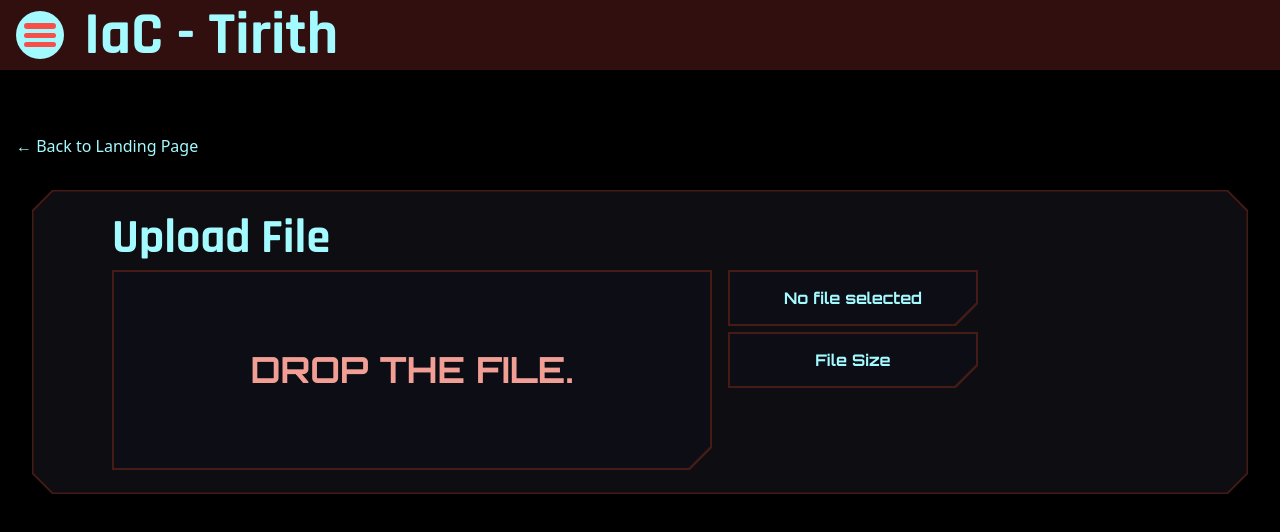
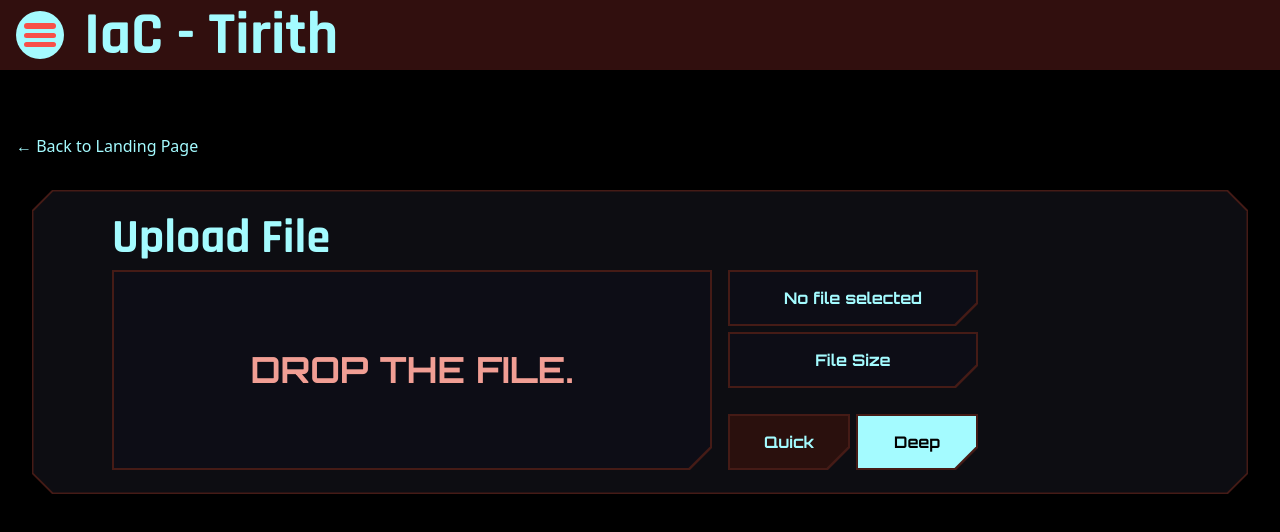
Before and after one commit to RedCyberThreat/tirith_iac_project, a React (Vite) app: page /report in a window 1280 px wide. Shown: the top 532 px of the page. Built offline with nearby package versions, Linux system fonts and the light colour scheme.

Commit message:
Complete Upload File section

```diff
--- a/src/components/layout/JaggedBox.tsx
+++ b/src/components/layout/JaggedBox.tsx
@@ -1,12 +1,21 @@
 import React from "react";
 
-interface JaggedBoxProps {
+// The props interface now includes 'innerClassName' and extends standard HTML div attributes
+// to allow passing event handlers like onClick, onDragOver, etc.
+interface JaggedBoxProps extends React.HTMLAttributes<HTMLDivElement> {
   children: React.ReactNode;
   className?: string;
   type?: string;
+  innerClassName?: string; // This new prop is for styling the inner background
 }
 
-function JaggedBox({ children, className = "", type }: JaggedBoxProps) {
+function JaggedBox({
+  children,
+  className = "",
+  type,
+  innerClassName, // Destructure the new prop
+  ...props // Capture any other passed props (like event handlers)
+}: JaggedBoxProps) {
   const cutSize = "22px";
   const borderWidth = "2px";
   const diagonalInset = `calc(${borderWidth} * 0.75)`;
@@ -28,7 +37,9 @@ function JaggedBox({ children, className = "", type }: JaggedBoxProps) {
   )`;
 
   return (
-    <div className={`grid ${className}`}>
+    // Spread the captured props onto the main grid container.
+    // This makes the component accept event handlers.
+    <div className={`grid ${className}`} {...props}>
       <div
         className={`${
           type === "lighter" ? "bg-[#652821]" : "bg-tertiary-red"
@@ -36,7 +47,9 @@ function JaggedBox({ children, className = "", type }: JaggedBoxProps) {
         style={{ clipPath: outerClipPath }}
       ></div>
       <div
-        className="bg-lighter-black [grid-area:1/1]"
+        // The inner background now uses 'innerClassName'. If it's not provided,
+        // it falls back to the default 'bg-lighter-black'.
+        className={`[grid-area:1/1] ${innerClassName || "bg-lighter-black"}`}
         style={{ clipPath: innerClipPath }}
       ></div>
       <div className="relative [grid-area:1/1]">{children}</div>
--- a/src/pages/ReportPage.tsx
+++ b/src/pages/ReportPage.tsx
@@ -1,4 +1,4 @@
-import { useState, type DragEvent } from "react";
+import { useState, useRef, type DragEvent, type ChangeEvent } from "react";
 import "../App.css";
 import { Link } from "react-router-dom";
 import Header from "../components/layout/Header";
@@ -6,14 +6,41 @@ import JaggedBox from "../components/layout/JaggedBox";
 import SectionContainer from "../components/layout/SectionContainer";
 import VulnerabilityItem from "../components/layout/VulnerabilityItem";
 import Footer from "../components/layout/Footer";
+import { FaTimes } from "react-icons/fa";
 
 function ReportPage() {
   // State to hold the uploaded file object
   const [uploadedFile, setUploadedFile] = useState<File | null>(null);
   // State to manage the visual feedback on drag over
   const [isDragOver, setIsDragOver] = useState(false);
+  // State to manage the selected scan type, defaults to 'deep'
+  const [scanType, setScanType] = useState<"quick" | "deep">("deep");
+  // Ref for the hidden file input element
+  const fileInputRef = useRef<HTMLInputElement>(null);
 
-  // Prevents the default behavior of the browser when a file is dragged over
+  // This function is called when a file is selected, either by dropping or by clicking
+  const handleFileSelected = (file: File | null) => {
+    if (file && file.type === "application/json") {
+      setUploadedFile(file);
+      console.log("File selected:", file);
+      // Future analysis logic will go here
+    } else {
+      // You can add more robust error handling here if you like
+      alert("Please select a valid JSON file.");
+    }
+  };
+
+  // Resets the uploaded file state
+  const handleRemoveFile = (e: React.MouseEvent<HTMLButtonElement>) => {
+    e.stopPropagation(); // Prevents the file dialog from opening
+    setUploadedFile(null);
+    // Also reset the file input value so the same file can be re-uploaded
+    if (fileInputRef.current) {
+      fileInputRef.current.value = "";
+    }
+  };
+
+  // Prevents the default browser behavior when a file is dragged over
   const handleDragOver = (e: DragEvent<HTMLDivElement>) => {
     e.preventDefault();
     setIsDragOver(true);
@@ -29,14 +56,34 @@ function ReportPage() {
   const handleDrop = (e: DragEvent<HTMLDivElement>) => {
     e.preventDefault();
     setIsDragOver(false);
-    // Get the dropped files from the event
     const files = e.dataTransfer.files;
-    // If there's at least one file, set the first one to state
     if (files && files.length > 0) {
-      setUploadedFile(files[0]);
-      // Here you would typically trigger the file analysis
-      console.log("File dropped:", files[0]);
+      handleFileSelected(files[0]);
     }
+  };
+
+  // Triggers the hidden file input when the drop zone is clicked
+  const handleClick = () => {
+    fileInputRef.current?.click();
+  };
+
+  // Handles the file selection from the file dialog
+  const handleFileChange = (e: ChangeEvent<HTMLInputElement>) => {
+    const files = e.target.files;
+    if (files && files.length > 0) {
+      handleFileSelected(files[0]);
+    }
+  };
+
+  // Truncates long filenames to a more manageable length
+  const truncateFileName = (name: string, maxLength: number = 25) => {
+    if (name.length <= maxLength) {
+      return name;
+    }
+    // Keep the start and the end of the filename (including extension)
+    const start = name.substring(0, 8);
+    const end = name.substring(name.length - 10);
+    return `${start}...${end}`;
   };
 
   return (
@@ -49,31 +96,50 @@ function ReportPage() {
       </div>
       <SectionContainer title="Upload File">
         <div className="flex gap-4">
+          {/* Hidden File Input */}
+          <input
+            type="file"
+            ref={fileInputRef}
+            onChange={handleFileChange}
+            accept="application/json"
+            className="hidden"
+          />
           {/* Drop Zone */}
-          <JaggedBox>
-            <div
+          <JaggedBox
             onDragOver={handleDragOver}
             onDragLeave={handleDragLeave}
             onDrop={handleDrop}
-              className={`transition-colors duration-300 ${
-                isDragOver ? "bg-tertiary-red/50" : ""
-              }`}
+            onClick={handleClick}
+            className="w-[600px] h-[200px] cursor-pointer" // Flex properties removed
+            innerClassName={isDragOver ? "bg-tertiary-red/50" : ""}
           >
-              <JaggedBox className="flex flex-col w-[600px] h-[200px] text-center justify-center items-center cursor-pointer">
+            {/* Flex properties moved to this inner wrapper div */}
+            <div className="relative flex flex-col h-full text-center justify-center items-center">
+              {uploadedFile && (
+                <button
+                  onClick={handleRemoveFile}
+                  className="absolute top-4 right-4 text-primary-blue hover:text-secondary-red transition-colors cursor-pointer"
+                  aria-label="Remove file"
+                >
+                  <FaTimes size={24} />
+                </button>
+              )}
               <p className="p-4 font-orbitron text-4xl font-bold uppercase text-quaternary-red">
-                  {uploadedFile ? uploadedFile.name : "drop the file."}
+                {uploadedFile
+                  ? truncateFileName(uploadedFile.name)
+                  : "drop the file."}
               </p>
               {uploadedFile && (
                 <p className="mt-2 text-sm text-primary-blue font-orbitron font-bold tracking-wider">
-                    File loaded. Analysis will begin shortly.
+                  File loaded. Ready for analysis.
                 </p>
               )}
-              </JaggedBox>
             </div>
           </JaggedBox>
 
+          {/* Right side panel with File Info and Scan Type */}
+          <div className="flex flex-col w-[250px] gap-1.5">
             {/* File Info Section */}
-          <div className="flex w-[250px] flex-col gap-1.5">
             <JaggedBox className="text-center">
               <p className="p-4 font-orbitron font-bold text-primary-blue truncate">
                 {uploadedFile ? uploadedFile.name : "No file selected"}
@@ -86,6 +152,52 @@ function ReportPage() {
                   : "File Size"}
               </p>
             </JaggedBox>
+
+            {/* Scan Type Selector */}
+            <div className="flex-grow flex items-end">
+              <div className="flex w-full gap-1.5">
+                <div
+                  onClick={() => setScanType("quick")}
+                  className="cursor-pointer w-1/2"
+                >
+                  <JaggedBox
+                    className="text-center"
+                    innerClassName={
+                      scanType === "quick" ? "bg-primary-blue" : "bg-black/40"
+                    }
+                  >
+                    <p
+                      className={`p-4 font-orbitron font-bold ${
+                        scanType === "quick"
+                          ? "text-black"
+                          : "text-primary-blue"
+                      }`}
+                    >
+                      Quick
+                    </p>
+                  </JaggedBox>
+                </div>
+                <div
+                  onClick={() => setScanType("deep")}
+                  className="cursor-pointer w-1/2"
+                >
+                  <JaggedBox
+                    className="text-center"
+                    innerClassName={
+                      scanType === "deep" ? "bg-primary-blue" : "bg-black/40"
+                    }
+                  >
+                    <p
+                      className={`p-4 font-orbitron font-bold ${
+                        scanType === "deep" ? "text-black" : "text-primary-blue"
+                      }`}
+                    >
+                      Deep
+                    </p>
+                  </JaggedBox>
+                </div>
+              </div>
+            </div>
           </div>
         </div>
       </SectionContainer>
--- a/src/pages/TestPage.tsx
+++ b/src/pages/TestPage.tsx
@@ -6,7 +6,6 @@ import type { QuickScanResponse, DeepSearchResponse } from "../types/scan";
 
 // Import the JSON files directly. Vite will handle the rest.
 import template1 from "../../cloudFormation_template.json";
-import template2 from "../../cloudFormation_template_2.json";
 import template3 from "../../cloudFormation_template_3.json";
 
 export default function TestPage() {
```
Also changed, not shown: 1 other file (tests, documents, lock files or other folders). Lines whose indentation alone changed are shown as unchanged.
